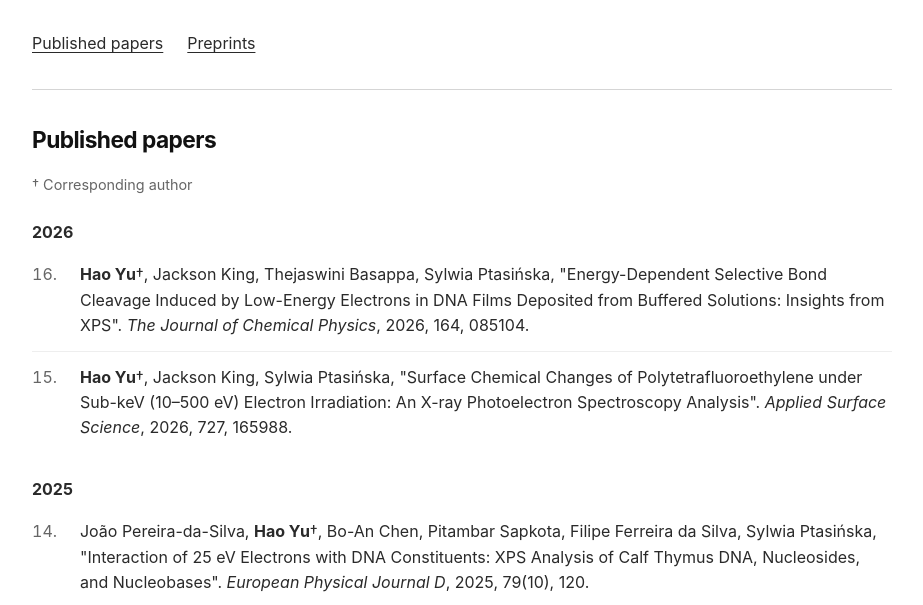
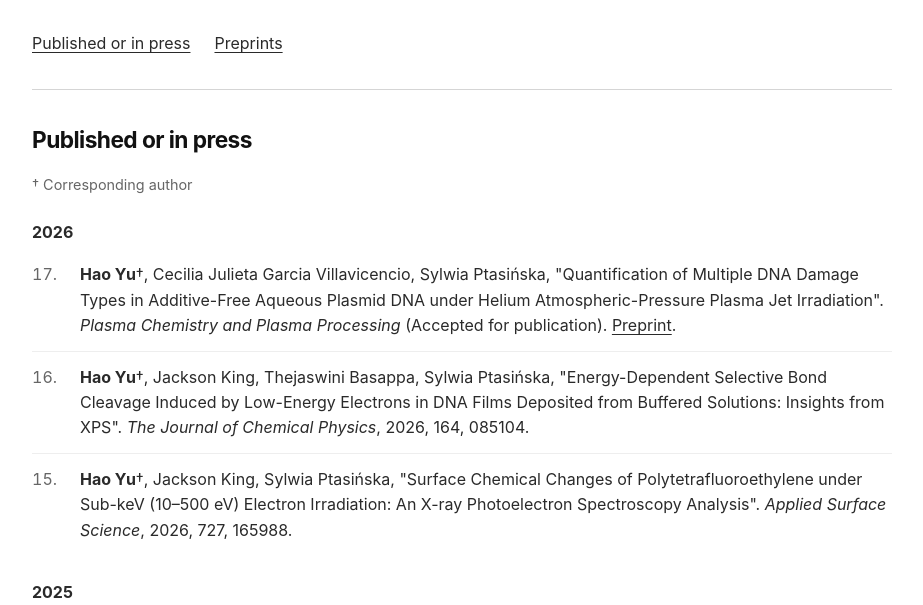
Before and after one commit to haoyu1106/haoyu1106.github.io, a plain HTML site: page publications.html in a window 1280 px wide. Shown: the part 195-800 px from the top of the page, without its empty margins (178-1101 px from the left). Drawn offline with Linux system fonts and the light colour scheme.

Commit message:
Classify accepted paper in press and refresh public CV

```diff
--- a/publications.html
+++ b/publications.html
@@ -7,16 +7,16 @@
 <meta name="viewport" content="width=device-width, initial-scale=1">
 <meta name="color-scheme" content="light">
 <meta property="og:title" content="Publications | Hao Yu">
-<meta property="og:description" content="Published papers and public preprints by Hao Yu.">
+<meta property="og:description" content="Published and accepted papers and public preprints by Hao Yu.">
 <meta property="og:url" content="https://haoyu1106.github.io/publications.html">
 <meta property="og:image" content="https://haoyu1106.github.io/hao-yu-standard-square.jpg">
 <meta property="og:type" content="website">
 <meta name="twitter:card" content="summary">
 <meta name="twitter:title" content="Publications | Hao Yu">
-<meta name="twitter:description" content="Published papers and public preprints by Hao Yu.">
+<meta name="twitter:description" content="Published and accepted papers and public preprints by Hao Yu.">
 <meta name="twitter:url" content="https://haoyu1106.github.io/publications.html">
 <meta name="twitter:image" content="https://haoyu1106.github.io/hao-yu-standard-square.jpg">
-<meta name="description" content="Published papers and public preprints by Hao Yu.">
+<meta name="description" content="Published and accepted papers and public preprints by Hao Yu.">
 <title>Publications | Hao Yu</title>
 <style>
 :root { color-scheme:light; --ink:#111; --body:#2a2a2a; --muted:#666; --line:#d5d5d5; }
@@ -53,9 +53,10 @@ h2 { margin:0 0 1.25rem; color:var(--ink); font-size:1.42rem; line-height:1.2; l
 <body>
 <header><nav class="shell nav" aria-label="Main navigation"><a class="brand" href="index.html">Hao Yu</a><div class="nav-links"><a href="index.html#research">Research</a><a href="index.html#experience">Experience</a><a href="publications.html" aria-current="page">Publications</a><a href="hao-yu-cv.pdf">CV</a></div></nav></header>
 <main class="shell"><h1>Publications</h1>
-<nav class="section-links" aria-label="Publication sections"><a href="#published">Published papers</a><a href="#preprints">Preprints</a></nav>
-<section id="published"><h2>Published papers</h2><p class="note">† Corresponding author</p>
+<nav class="section-links" aria-label="Publication sections"><a href="#published">Published or in press</a><a href="#preprints">Preprints</a></nav>
+<section id="published"><h2>Published or in press</h2><p class="note">† Corresponding author</p>
 <h3 class="year">2026</h3><ol class="pub-list">
+  <li data-record-id="PUB-17"><span class="num">17.</span><div><strong>Hao Yu</strong>†, Cecilia Julieta Garcia Villavicencio, Sylwia Ptasińska, &quot;Quantification of Multiple DNA Damage Types in Additive-Free Aqueous Plasmid DNA under Helium Atmospheric-Pressure Plasma Jet Irradiation&quot;. <em>Plasma Chemistry and Plasma Processing</em> (Accepted for publication). <a href="https://doi.org/10.21203/rs.3.rs-9645581/v1">Preprint</a>.</div></li>
   <li data-record-id="PUB-01"><span class="num">16.</span><div><strong>Hao Yu</strong>†, Jackson King, Thejaswini Basappa, Sylwia Ptasińska, &quot;<a class="pub-title" href="https://doi.org/10.1063/5.0293271">Energy-Dependent Selective Bond Cleavage Induced by Low-Energy Electrons in DNA Films Deposited from Buffered Solutions: Insights from XPS</a>&quot;. <em>The Journal of Chemical Physics</em>, 2026, 164, 085104.</div></li>
   <li data-record-id="PUB-02"><span class="num">15.</span><div><strong>Hao Yu</strong>†, Jackson King, Sylwia Ptasińska, &quot;<a class="pub-title" href="https://doi.org/10.1016/j.apsusc.2026.165988">Surface Chemical Changes of Polytetrafluoroethylene under Sub-keV (10–500 eV) Electron Irradiation: An X-ray Photoelectron Spectroscopy Analysis</a>&quot;. <em>Applied Surface Science</em>, 2026, 727, 165988.</div></li>
 </ol>
@@ -89,7 +90,6 @@ h2 { margin:0 0 1.25rem; color:var(--ink); font-size:1.42rem; line-height:1.2; l
 </ol>
 </section>
 <section id="preprints"><h2>Public preprints</h2><ol class="pub-list">
-  <li data-record-id="PUB-17"><div><strong>Hao Yu</strong>†, Cecilia Julieta Garcia Villavicencio, Sylwia Ptasińska, &quot;<a class="pub-title" href="https://doi.org/10.21203/rs.3.rs-9645581/v1">Quantification of Multiple DNA Damage Types in Additive-Free Aqueous Plasmid DNA under Helium Atmospheric-Pressure Plasma Jet Irradiation</a>&quot;. Research Square preprint, 2026. Accepted for publication in <em>Plasma Chemistry and Plasma Processing</em>.</div></li>
   <li data-record-id="PUB-18"><div><strong>Hao Yu</strong>†, Cecilia Julieta Garcia Villavicencio, Sylwia Ptasińska, &quot;<a class="pub-title" href="https://doi.org/10.21203/rs.3.rs-11067747/v1">Modulating Effects of Amino Acids on Low-Temperature Plasma-Induced DNA Damage</a>&quot;. Research Square preprint, 2026.</div></li>
 </ol></section></main>
 </body></html>
```
Also changed, not shown: 1 other file.
